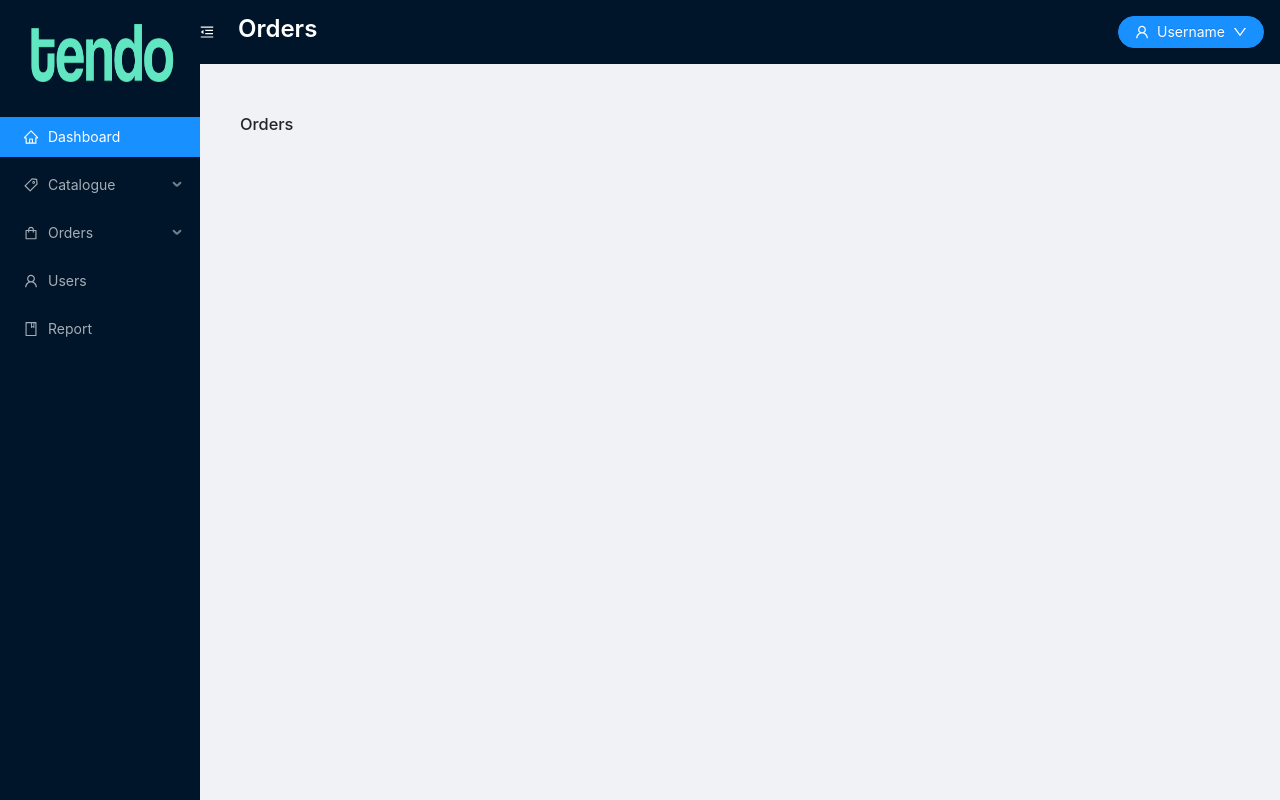
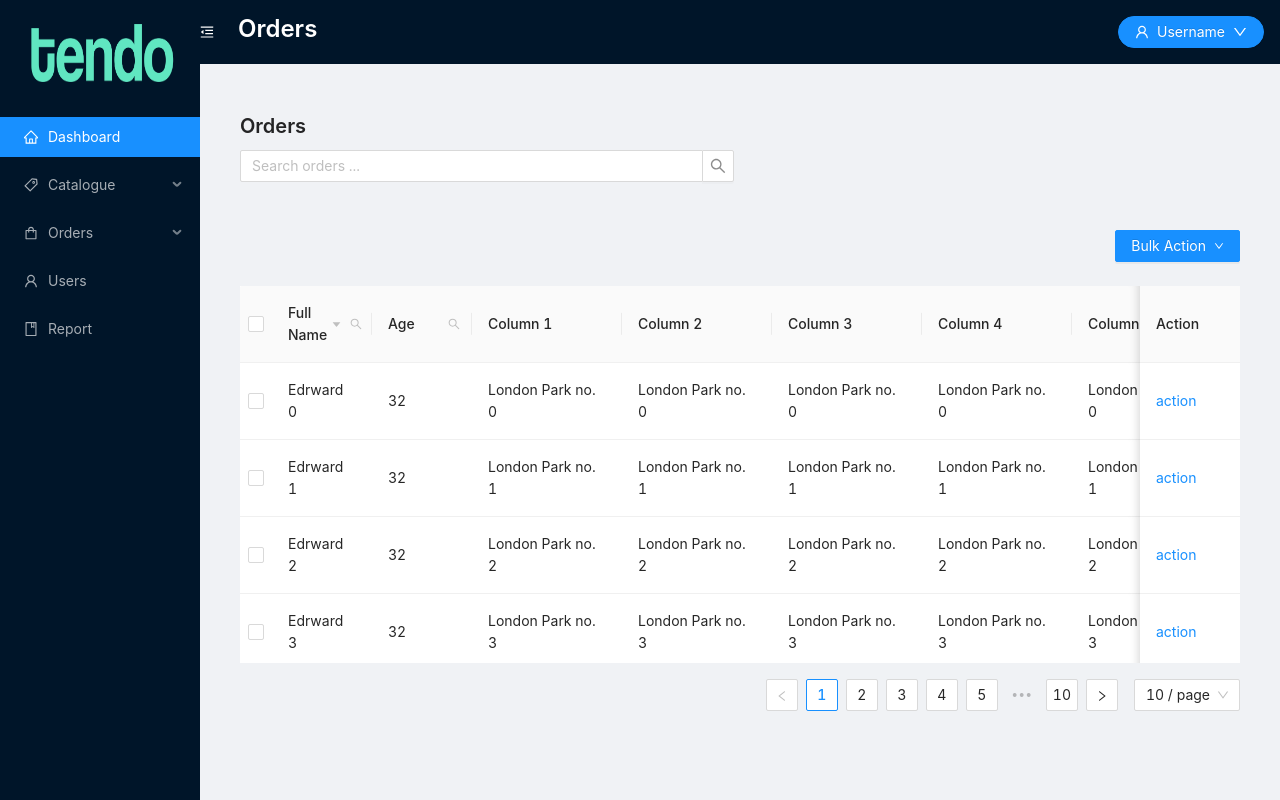
Before and after one commit to LadyDzidzor/ant-design-dashboard, a React (Create React App) app: page /dashboard/orders in a window 1280 px wide. Built offline with nearby package versions, Linux system fonts and the light colour scheme.

Commit message:
orders add and upload csv

```diff
--- /dev/null
+++ b/src/components/orders.component.jsx
@@ -0,0 +1,44 @@
+import React from "react";
+import { Typography, Menu, Dropdown, Button, Input, Row, Col } from "antd";
+import { DownOutlined } from "@ant-design/icons";
+import TableComponent from "./table.component";
+
+const Orders = () => {
+  // @TODO: Change dummy data
+  const { Title } = Typography;
+  const { Search } = Input;
+
+  const menu = (
+    <Menu>
+      <Menu.Item key="1">Delete</Menu.Item>
+      <Menu.Item key="2">Edit</Menu.Item>
+    </Menu>
+  );
+  return (
+    <>
+      <Title level={4}>Orders</Title>
+      <Row gutter={10} style={{ marginBottom: 18 }}>
+        <Col span={12}>
+          <Search
+            placeholder="Search orders ..."
+            onSearch={(value) => console.log(value)}
+          />
+        </Col>
+      </Row>
+      <div style={{ marginBottom: 24, marginTop: 24 }}>
+        <div style={{ float: "right", margin: "24px 0" }}>
+          <Dropdown overlay={menu}>
+            <Button type="primary">
+              <span>Bulk Action</span>
+              <DownOutlined />
+            </Button>
+          </Dropdown>
+        </div>
+
+        <TableComponent />
+      </div>
+    </>
+  );
+};
+
+export default Orders;
--- a/src/components/products.component.jsx
+++ b/src/components/products.component.jsx
@@ -13,6 +13,7 @@ import { UploadOutlined, PlusOutlined, DownOutlined } from "@ant-design/icons";
 import TableComponent from "./table.component";
 
 const Products = () => {
+  // @TODO: Change dummy data in table
   const { Title } = Typography;
   const { Search } = Input;
 
--- /dev/null
+++ b/src/components/uploadCSV.component.jsx
@@ -0,0 +1,46 @@
+import React from "react";
+import { Upload, message, Button, Typography } from "antd";
+import { UploadOutlined } from "@ant-design/icons";
+
+const UploadCSV = () => {
+  // @TODO: Render products into a table from the response
+  const { Title } = Typography;
+  const props = {
+    name: "file",
+    action: "https://www.mocky.io/v2/5cc8019d300000980a055e76",
+    headers: {
+      authorization: "authorization-text",
+    },
+    onChange(info) {
+      if (info.file.status !== "uploading") {
+        console.log(info.file, info.fileList);
+      }
+      if (info.file.status === "done") {
+        message.success(`${info.file.name} file uploaded successfully`);
+      } else if (info.file.status === "error") {
+        message.error(`${info.file.name} file upload failed.`);
+      }
+    },
+    progress: {
+      strokeColor: {
+        "0%": "#108ee9",
+        "100%": "#87d068",
+      },
+      strokeWidth: 3,
+      format: (percent) => `${parseFloat(percent.toFixed(2))}%`,
+    },
+  };
+
+  return (
+    <>
+      <Title level={4}>Upload CSV</Title>
+      <div style={{ margin: "18px 0" }}>
+        <Upload {...props}>
+          <Button icon={<UploadOutlined />}>Click to Upload CSV</Button>
+        </Upload>
+      </div>
+    </>
+  );
+};
+
+export default UploadCSV;
--- a/src/core/dashboard.routes.js
+++ b/src/core/dashboard.routes.js
@@ -6,7 +6,9 @@ import React from "react";
 import AddProduct from "../components/addproduct.component";
 import AddProductVariation from "../components/addvariation.component";
 import HomeComponent from "../components/dashboard.component";
+import Orders from "../components/orders.component";
 import Products from "../components/products.component";
+import UploadCSV from "../components/uploadCSV.component";
 import Variations from "../components/variation.component.";
 
 const Routes = [
@@ -28,11 +30,7 @@ const Routes = [
   },
   {
     path: "/dashboard/upload-csv",
-    main: () => (
-      <>
-        <h1>Upload CSV</h1>
-      </>
-    ),
+    main: UploadCSV,
     name: () => <>Upload CSV</>,
   },
   {
@@ -47,11 +45,7 @@ const Routes = [
   },
   {
     path: "/dashboard/orders",
-    main: () => (
-      <>
-        <h1>Orders</h1>
-      </>
-    ),
+    main: Orders,
     name: () => <>Orders</>,
   },
   {
```
